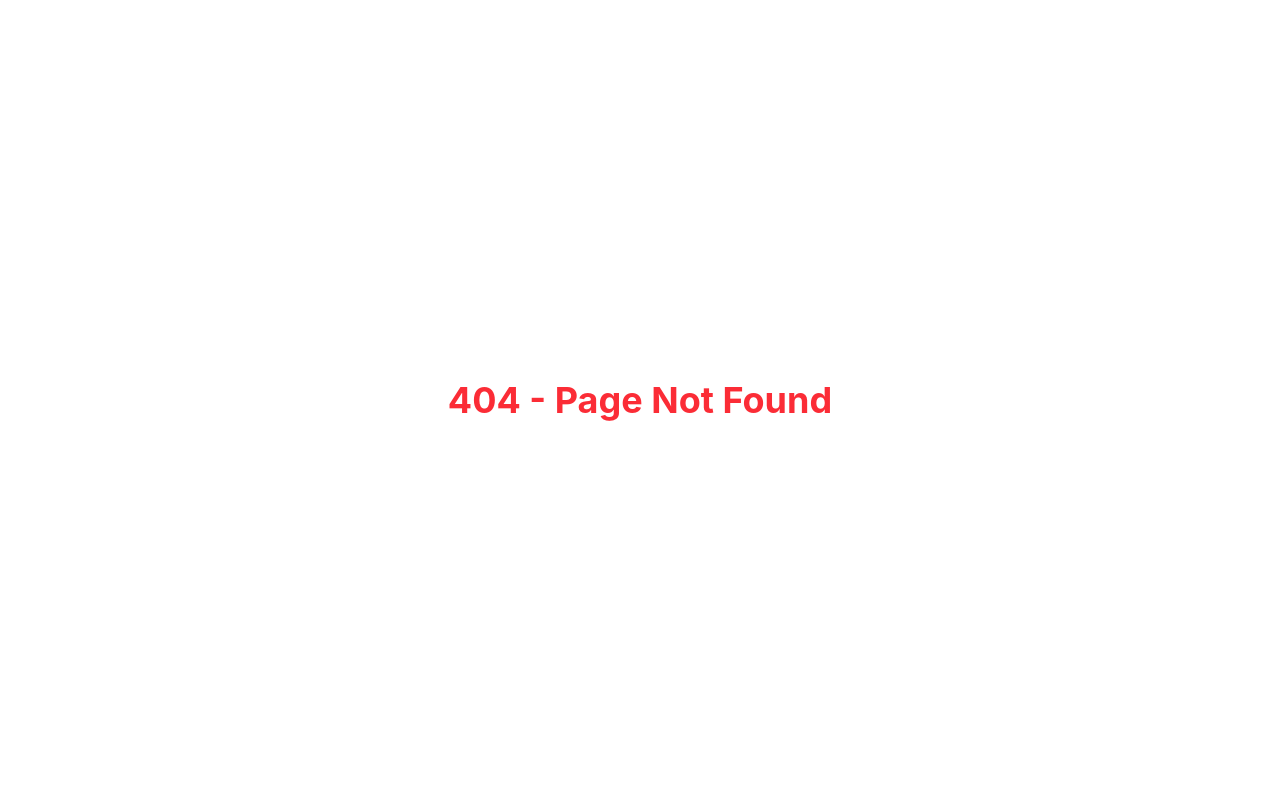
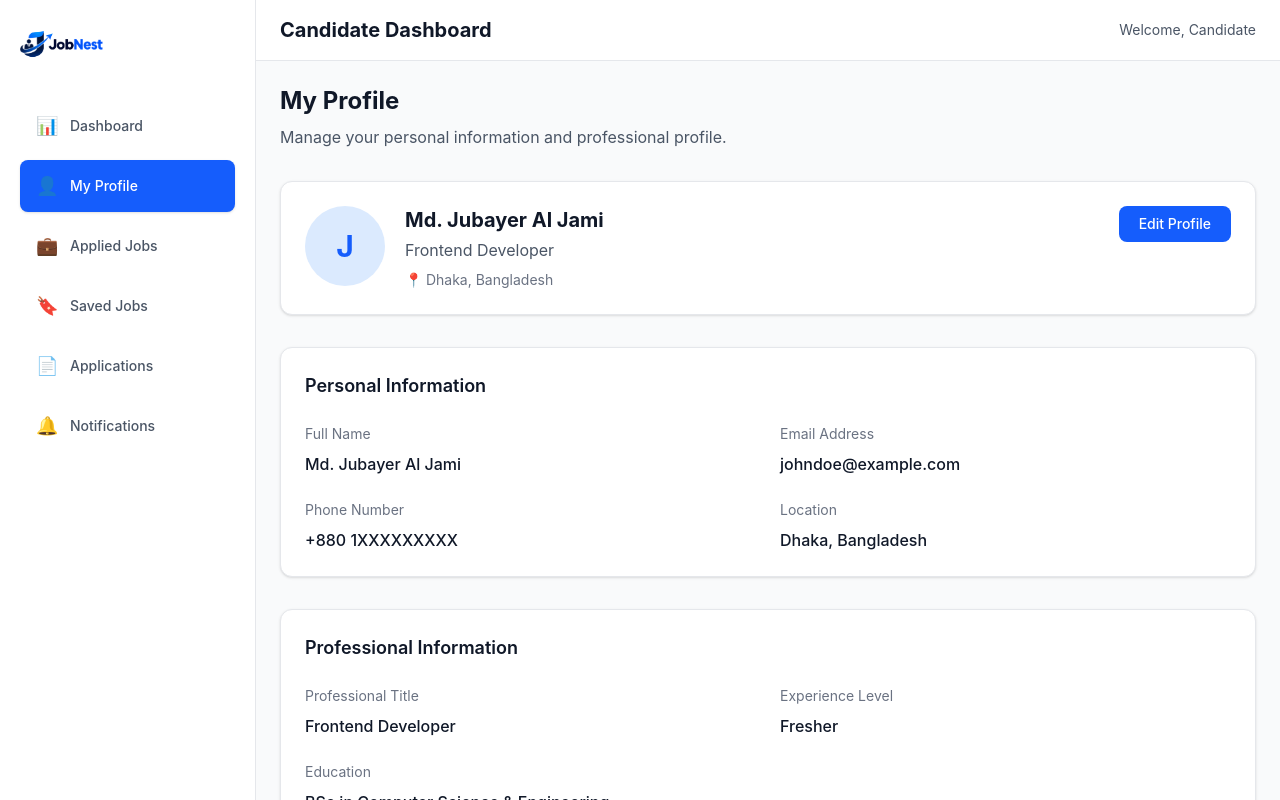
Before and after one commit to aljamiio/jobnest-job-portal, a React (Vite) app in the folder client/: page /candidate/profile in a window 1280 px wide. Before the commit this address had no page. Shown: the top 800 px of the page. Built offline with nearby package versions, Linux system fonts and the light colour scheme.

Commit message:
Add candidate my profile page

```diff
--- a/client/src/App.jsx
+++ b/client/src/App.jsx
@@ -10,6 +10,7 @@ import Register from './pages/auth/Register'
 import ForgotPassword from './pages/auth/ForgotPassword'
 
 import CandidateDashboard from './pages/dashboard/candidate/CandidateDashboard'
+import MyProfile from './pages/dashboard/candidate/MyProfile'
 
 import MainLayout from './layouts/MainLayout'
 import CandidateLayout from './layouts/CandidateLayout'
@@ -34,10 +35,17 @@ function App() {
 
             {/* Candidate Dashboard Routes */}
             <Route path="/candidate" element={<CandidateLayout />}>
+
                 <Route
                     path="dashboard"
                     element={<CandidateDashboard />}
                 />
+
+                <Route
+                    path="profile"
+                    element={<MyProfile />}
+                />
+
             </Route>
 
             {/* Not Found */}
--- /dev/null
+++ b/client/src/pages/dashboard/candidate/MyProfile.jsx
@@ -0,0 +1,162 @@
+
+function MyProfile() {
+    const profile = {
+        name: 'Md. Jubayer Al Jami',
+        email: 'johndoe@example.com',
+        phone: '+880 1XXXXXXXXX',
+        location: 'Dhaka, Bangladesh',
+        title: 'Frontend Developer',
+        experience: 'Fresher',
+        education: 'BSc in Computer Science & Engineering',
+        about: 'Write something about yourself, your skills, experience and career goals.',
+    }
+
+    return (
+        <div className="space-y-8">
+
+            {/* Page Heading */}
+            <div>
+                <h2 className="text-2xl font-bold text-gray-900 dark:text-white">
+                    My Profile
+                </h2>
+
+                <p className="text-gray-600 dark:text-gray-400 mt-2">
+                    Manage your personal information and professional profile.
+                </p>
+            </div>
+
+            {/* Profile Header */}
+            <div className="bg-white dark:bg-gray-900 border border-gray-200 dark:border-gray-800 rounded-xl p-6 shadow-sm">
+
+                <div className="flex flex-col sm:flex-row items-center sm:items-start gap-5">
+
+                    <div className="w-20 h-20 rounded-full bg-blue-100 dark:bg-blue-900 flex items-center justify-center text-3xl font-bold text-blue-600 dark:text-blue-300">
+                        J
+                    </div>
+
+                    <div className="text-center sm:text-left flex-1">
+                        <h3 className="text-xl font-bold text-gray-900 dark:text-white">
+                            {profile.name}
+                        </h3>
+
+                        <p className="text-gray-600 dark:text-gray-400 mt-1">
+                            {profile.title}
+                        </p>
+
+                        <p className="text-sm text-gray-500 dark:text-gray-400 mt-2">
+                            📍 {profile.location}
+                        </p>
+                    </div>
+
+                    <button className="px-5 py-2 bg-blue-600 hover:bg-blue-700 text-white rounded-lg text-sm font-medium transition">
+                        Edit Profile
+                    </button>
+
+                </div>
+            </div>
+
+            {/* Personal Information */}
+            <div className="bg-white dark:bg-gray-900 border border-gray-200 dark:border-gray-800 rounded-xl p-6 shadow-sm">
+
+                <h3 className="text-lg font-semibold text-gray-900 dark:text-white mb-6">
+                    Personal Information
+                </h3>
+
+                <div className="grid grid-cols-1 md:grid-cols-2 gap-6">
+
+                    <div>
+                        <p className="text-sm text-gray-500 dark:text-gray-400">
+                            Full Name
+                        </p>
+                        <p className="font-medium text-gray-900 dark:text-white mt-2">
+                            {profile.name}
+                        </p>
+                    </div>
+
+                    <div>
+                        <p className="text-sm text-gray-500 dark:text-gray-400">
+                            Email Address
+                        </p>
+                        <p className="font-medium text-gray-900 dark:text-white mt-2">
+                            {profile.email}
+                        </p>
+                    </div>
+
+                    <div>
+                        <p className="text-sm text-gray-500 dark:text-gray-400">
+                            Phone Number
+                        </p>
+                        <p className="font-medium text-gray-900 dark:text-white mt-2">
+                            {profile.phone}
+                        </p>
+                    </div>
+
+                    <div>
+                        <p className="text-sm text-gray-500 dark:text-gray-400">
+                            Location
+                        </p>
+                        <p className="font-medium text-gray-900 dark:text-white mt-2">
+                            {profile.location}
+                        </p>
+                    </div>
+
+                </div>
+            </div>
+
+            {/* Professional Information */}
+            <div className="bg-white dark:bg-gray-900 border border-gray-200 dark:border-gray-800 rounded-xl p-6 shadow-sm">
+
+                <h3 className="text-lg font-semibold text-gray-900 dark:text-white mb-6">
+                    Professional Information
+                </h3>
+
+                <div className="grid grid-cols-1 md:grid-cols-2 gap-6">
+
+                    <div>
+                        <p className="text-sm text-gray-500 dark:text-gray-400">
+                            Professional Title
+                        </p>
+                        <p className="font-medium text-gray-900 dark:text-white mt-2">
+                            {profile.title}
+                        </p>
+                    </div>
+
+                    <div>
+                        <p className="text-sm text-gray-500 dark:text-gray-400">
+                            Experience Level
+                        </p>
+                        <p className="font-medium text-gray-900 dark:text-white mt-2">
+                            {profile.experience}
+                        </p>
+                    </div>
+
+                    <div className="md:col-span-2">
+                        <p className="text-sm text-gray-500 dark:text-gray-400">
+                            Education
+                        </p>
+                        <p className="font-medium text-gray-900 dark:text-white mt-2">
+                            {profile.education}
+                        </p>
+                    </div>
+
+                </div>
+            </div>
+
+            {/* About Section */}
+            <div className="bg-white dark:bg-gray-900 border border-gray-200 dark:border-gray-800 rounded-xl p-6 shadow-sm">
+
+                <h3 className="text-lg font-semibold text-gray-900 dark:text-white mb-4">
+                    About Me
+                </h3>
+
+                <p className="text-gray-600 dark:text-gray-400 leading-relaxed">
+                    {profile.about}
+                </p>
+
+            </div>
+
+        </div>
+    )
+}
+
+export default MyProfile
```
